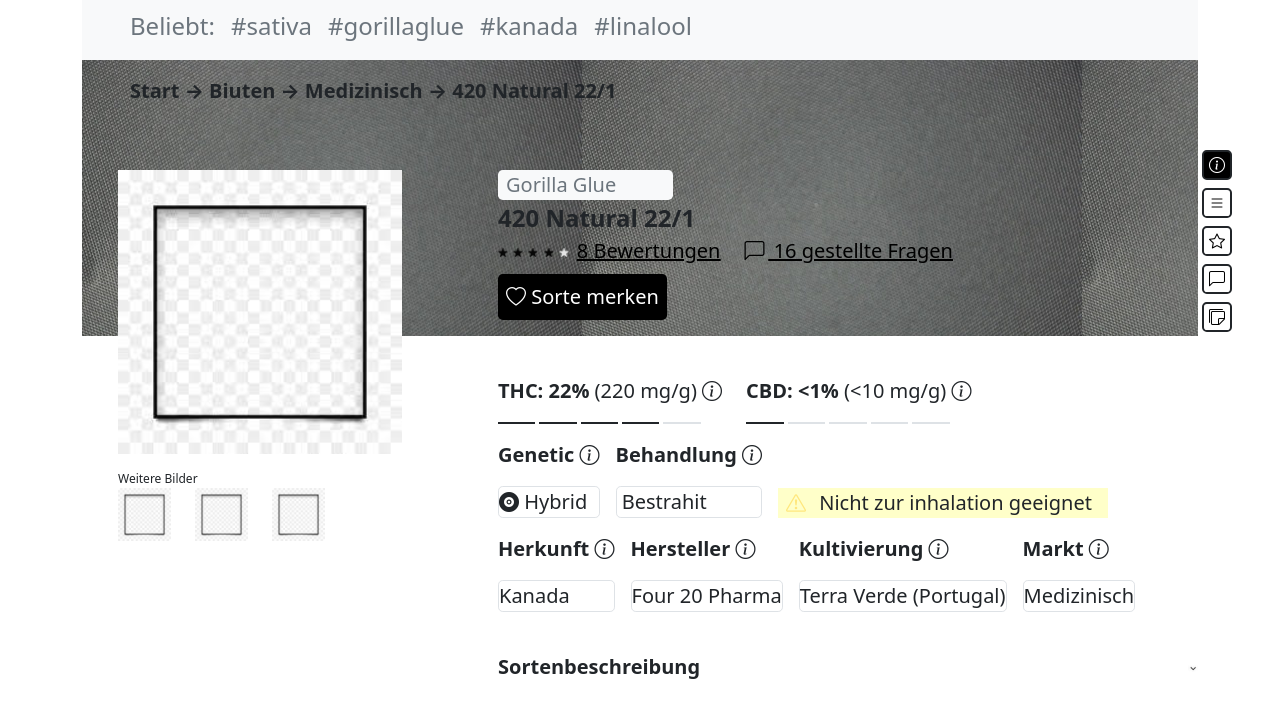
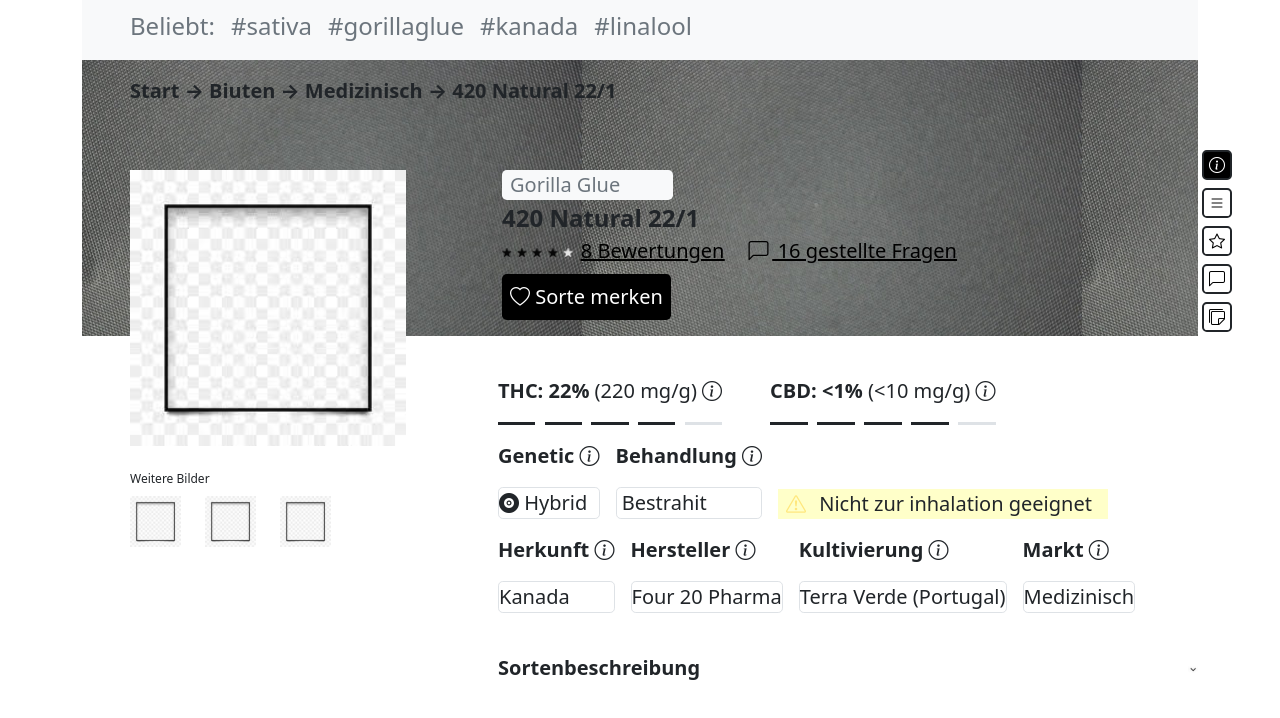
Before and after one commit to Svidzerska/bootstrap_example, a website: page index.html in a window 1280 px wide. Drawn offline with nearby package versions, Linux system fonts and the light colour scheme.

Commit message:
small changes in gallery

```diff
--- a/index.html
+++ b/index.html
@@ -19,10 +19,14 @@
    <div class="container position-relative">
       <div class="fixed position-fixed d-flex flex-column end-0 pe-5 fs-6">
          <div class="border rounded-3 border-dark border-2 mb-2"><a href="#"><i class="bi bi-info-circle"></i></a></div>
-         <div class="border rounded-3 border-dark border-2 mb-2"><a href="#"><i class="bi bi-list"></i></a></div>
-         <div class="border rounded-3 border-dark border-2 mb-2"><a href="#"><i class="bi bi-star"></i></a></div>
-         <div class="border rounded-3 border-dark border-2 mb-2"><a href="#"><i class="bi bi-chat-left"></i></a></div>
-         <div class="border rounded-3 border-dark border-2 mb-2"><a href="#"><i class="bi bi-stickies"></i></a></div>
+         <div class="border rounded-3 border-dark border-2 mb-2 bg-white"><a href="#"><i class="bi bi-list"></i></a>
+         </div>
+         <div class="border rounded-3 border-dark border-2 mb-2 bg-white"><a href="#"><i class="bi bi-star"></i></a>
+         </div>
+         <div class="border rounded-3 border-dark border-2 mb-2 bg-white"><a href="#"><i
+                  class="bi bi-chat-left"></i></a></div>
+         <div class="border rounded-3 border-dark border-2 mb-2 bg-white"><a href="#"><i class="bi bi-stickies"></i></a>
+         </div>
       </div>
       <div class="tags ps-5 text-secondary bg-light d-flex flex-sm-row flex-column fs-4">
          <p class="pe-3 pt-2 mt-0">Beliebt:</p>
@@ -36,20 +40,34 @@
             <div class="routes pb-5 ps-5 text-dark pt-3">
                <p class="fw-bolder fs-5">Start &rarr; Biuten &rarr; Medizinisch &rarr; 420 Natural 22/1</p>
             </div>
-            <div class="row position-relative d-flex flex-md-column flex-lg-row">
+            <div class="row position-relative d-flex flex-md-column flex-lg-row w-100 m-auto">
                <div class="d-md-none d-sm-none d-none d-lg-block col-md-4 col-sm-5 col-5 ">
                </div>
+
+
                <div class="picture-gallery col-md-4 col-sm-5 col-10 ps-5 pe-md-5 pb-5 pb-lg-0 position-absolute top-0">
-                  <div class="picture-big mb-3">
-                     <img src="images/square.jpg" alt="" srcset="" class="w-100">
-                  </div>
-                  <p class="mb-0">Weitere Bilder</p>
-                  <div class="row pictures-small d-flex flex-row justify-content-start">
-                     <div class="col-3"><img src="images/square.jpg" alt="" srcset="" class="w-100"></div>
-                     <div class="col-3"><img src="images/square.jpg" alt="" srcset="" class="w-100"></div>
-                     <div class="col-3"><img src="images/square.jpg" alt="" srcset="" class="w-100"></div>
+                  <div class="row shadow-5">
+                     <div class="col-12 mb-1">
+                        <div class="lightbox">
+                           <img src="images/square.jpg" alt="" srcset="" class="active w-100">
+                           <p class="mb-0 pt-4">Weitere Bilder</p>
+                        </div>
+                     </div>
+                     <div class="col-3 mt-1">
+                        <img src="images/square.jpg" alt="" srcset="" class="active w-100">
+                     </div>
+                     <div class="col-3 mt-1">
+                        <img src="images/square.jpg" alt="" srcset="" class="w-100">
+                     </div>
+                     <div class="col-3 mt-1">
+                        <img src="images/square.jpg" alt="" srcset="" class="w-100">
+                     </div>
+                     <div class="col-3 mt-1">
+                     </div>
                   </div>
                </div>
+
+
                <div class="col-md-8 col-sm-7 col-12 ps-md-5 ps-sm-1 pb-3 fs-5">
                   <div class="info_named">
                      <p class="bg-light border-1 border-light rounded-3 text-secondary ps-2 w-25 m-0">Gorilla Glue</p>
@@ -70,50 +88,50 @@
                               gestellte Fragen</p>
                         </a>
                      </div>
-                     <div>
-                        <button class="bg-black rounded-3 text-white border-0 p-2">
-                           <i class="bi bi-heart"></i> Sorte merken
-                        </button>
-                     </div>
+                     <button class="bg-black rounded-3 text-white border-0 p-2">
+                        <i class="bi bi-heart"></i> Sorte merken
+                     </button>
                   </div>
                </div>
             </div>
 
          </div>
 
-         <div class="main_info mt-sm-0 mt-5">
-            <div class="row pt-sm-3 pt-5">
+         <div class="main_info">
+            <div class="row mt-sm-3">
                <div class="col-xxl-4 col-xl-4 col-lg-4 col-sm-4 col-0 ps-5">
                </div>
                <div class="col-xxl-8 col-xl-8 col-lg-8 col-sm-8 col-12 ps-5">
                   <div class="info_detailed fs-5">
-                     <div class="d-flex flex-row justify-content-start pt-4">
-                        <div class="pe-4">
+                     <div class="d-flex mt-4 mb-3">
+                        <div class="pe-5">
                            <p>
                               <span class="fw-bolder">THC: 22%</span> (220 mg/g) <i class="bi bi-info-circle"></i>
                            </p>
-                           <div class="row d-flex flex-row w-100 m-0">
-                              <p class="border-bottom border-dark border-2 col-2 me-1"></p>
-                              <p class="border-bottom border-dark border-2 col-2 me-1"></p>
-                              <p class="border-bottom border-dark border-2 col-2 me-1"></p>
-                              <p class="border-bottom border-dark border-2 col-2 me-1"></p>
-                              <p class="border-bottom border-2 col-2"></p>
-                           </div>
+                           <ul class="row d-flex flex-row justify-content-between w-100 m-0 p-0 list-unstyled">
+                              <li class="border-bottom border-dark border-3 col-2 me-1"></li>
+                              <li class="border-bottom border-dark border-3 col-2 me-1"></li>
+                              <li class="border-bottom border-dark border-3 col-2 me-1"></li>
+                              <li class="border-bottom border-dark border-3 col-2 me-1"></li>
+                              <li class="border-bottom border-3 col-2"></li>
+                           </ul>
                         </div>
                         <div>
                            <p>
-                              <span class="fw-bolder">CBD: &lt;1% </span> (&lt;10 mg/g) <i class="bi bi-info-circle"></i>
+                              <span class="fw-bolder">CBD: &lt;1% </span> (&lt;10 mg/g) <i
+                                 class="bi bi-info-circle"></i>
                            </p>
-                           <div class="row d-flex flex-row w-100 m-0">
-                              <p class="border-bottom border-dark border-2 col-2 me-1"></p>
-                              <p class="border-bottom border-2 col-2 me-1"></p>
-                              <p class="border-bottom border-2 col-2 me-1"></p>
-                              <p class="border-bottom border-2 col-2 me-1"></p>
-                              <p class="border-bottom border-2 col-2"></p>
-                           </div>
+                           <ul class="row d-flex flex-row justify-content-between w-100 m-0 p-0 list-unstyled">
+                              <li class="border-bottom border-dark border-3 col-2 me-1"></li>
+                              <li class="border-bottom border-dark border-3 col-2 me-1"></li>
+                              <li class="border-bottom border-dark border-3 col-2 me-1"></li>
+                              <li class="border-bottom border-dark border-3 col-2 me-1"></li>
+                              <li class="border-bottom border-3 col-2"></li>
+                           </ul>
                         </div>
                      </div>
-                     <div class="d-flex flex-column flex-sm-column flex-md-row justify-content-lg-start justify-content-md-between align-items-md-end">
+                     <div
+                        class="d-flex flex-column flex-sm-column flex-md-row justify-content-lg-start justify-content-md-between align-items-md-end">
                         <div class="pe-3">
                            <p class="fw-bolder">Genetic <i class="bi bi-info-circle"></i></p>
                            <p class="border rounded-3"><i class="bi bi-vinyl-fill"></i> Hybrid</p>
@@ -123,10 +141,12 @@
                            <p class="border rounded-3"><img src="" alt=""> Bestrahit</p>
                         </div>
                         <div class="pe-3">
-                           <p class="warning pe-3"><i class="bi bi-exclamation-triangle pe-2 ps-2"></i> Nicht zur inhalation geeignet</p>
+                           <p class="warning pe-3"><i class="bi bi-exclamation-triangle pe-2 ps-2"></i> Nicht zur
+                              inhalation geeignet</p>
                         </div>
                      </div>
-                     <div class="d-flex flex-column flex-sm-column flex-md-row justify-content-lg-start justify-content-md-between justify-content-sm-start">
+                     <div
+                        class="d-flex flex-column flex-sm-column flex-md-row justify-content-lg-start justify-content-md-between justify-content-sm-start">
                         <div class="pe-3">
                            <p class="fw-bolder">Herkunft <i class="bi bi-info-circle"></i></p>
                            <p class="border rounded-3"><img src="" alt="">Kanada</p>
```
